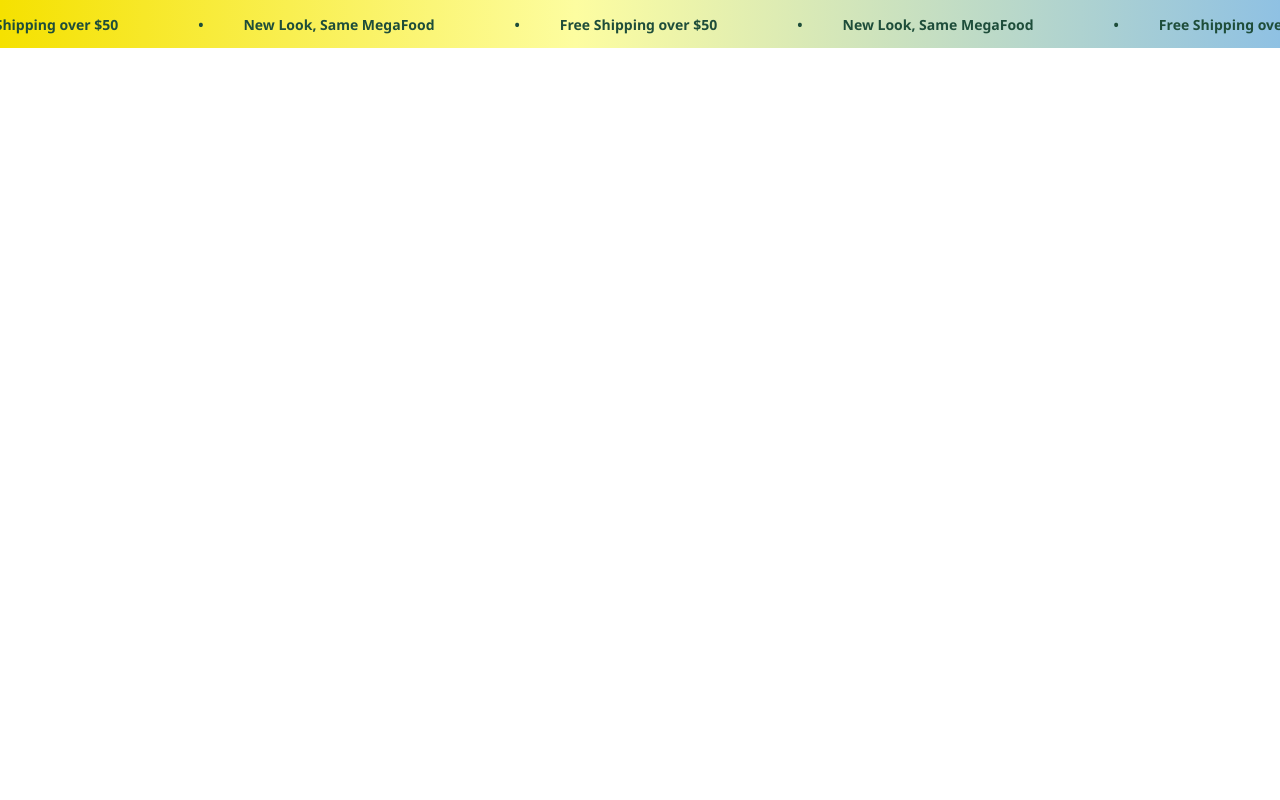
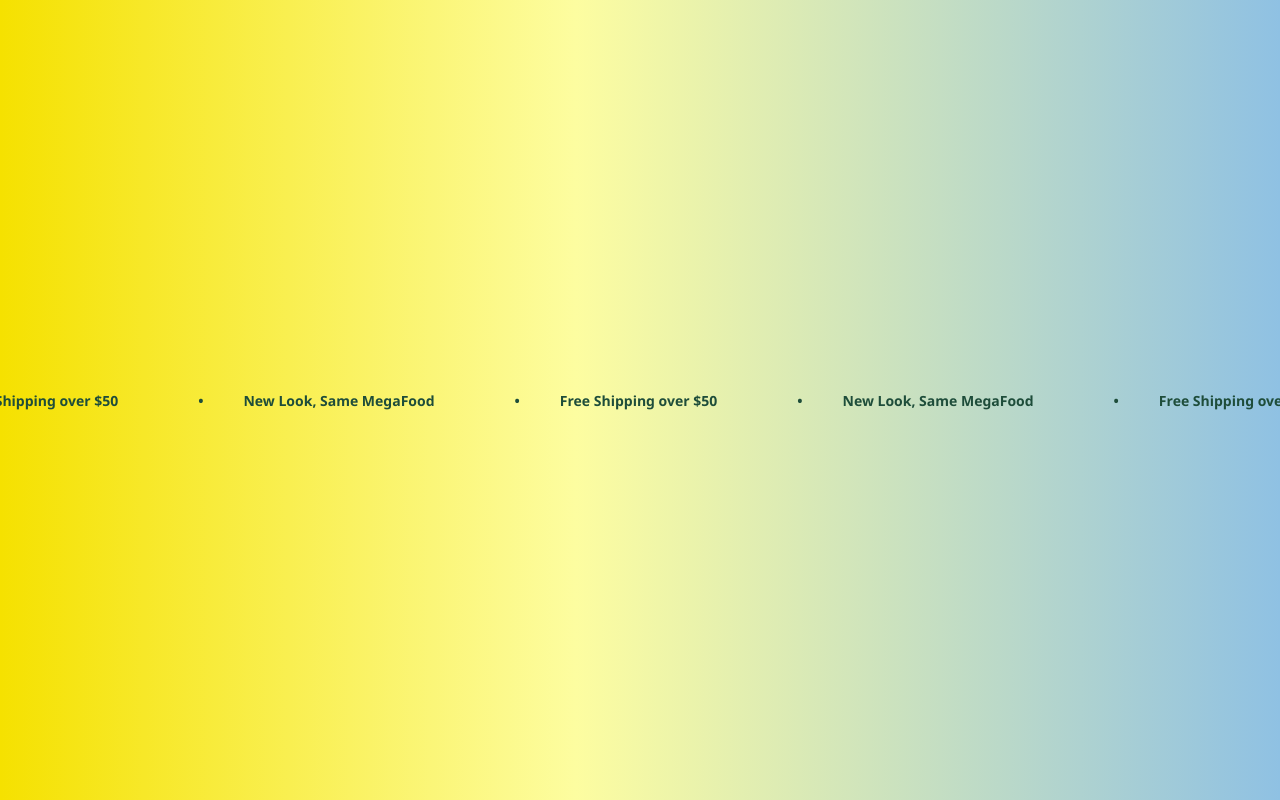
Before and after one commit to Chris-080/marquee-banner, a plain HTML site: page index.html in a window 1280 px wide. Drawn offline with Linux system fonts and the light colour scheme.

Commit message:
Update index.html

```diff
--- a/index.html
+++ b/index.html
@@ -5,13 +5,19 @@
 <meta name="viewport" content="width=device-width, initial-scale=1">
 <title>Marquee Banner</title>
 <style>
-  html, body { margin: 0; background: transparent; }
+  html, body {
+    margin: 0;
+    padding: 0;
+    height: 100%;
+    overflow: hidden;
+    background: linear-gradient(90deg, #F5E100 0%, #FDFDA0 45%, #8FC1E3 100%);
+  }
   .banner {
-    height: 48px;
+    height: 100%;
+    width: 100%;
     overflow: hidden;
     display: flex;
     align-items: center;
-    background: linear-gradient(90deg, #F5E100 0%, #FDFDA0 45%, #8FC1E3 100%);
     font-family: "Segoe UI", Arial, sans-serif;
     font-size: 14px;
     font-weight: 600;
```
